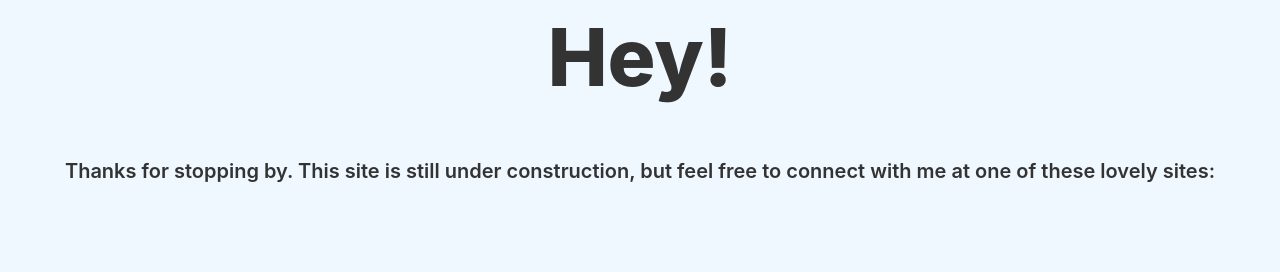
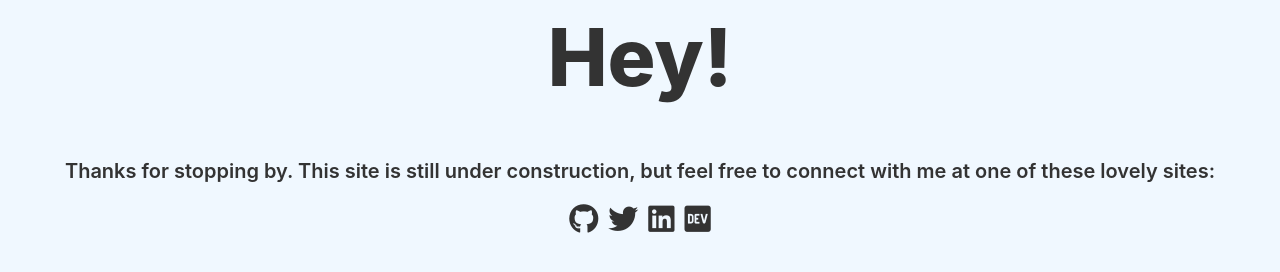
Before and after one commit to calebmckay/calebmckay.github.io, a plain HTML site: page index.html in a window 1280 px wide. Drawn offline with Linux system fonts and the light colour scheme.

Commit message:
Add social icons

```diff
--- a/index.html
+++ b/index.html
@@ -1,5 +1,6 @@
 <html>
     <head>
+        <script src="https://kit.fontawesome.com/bf746b6886.js" crossorigin="anonymous"></script>
         <style>
             html {
                 font-family: -apple-system, BlinkMacSystemFont, 'Segoe UI', Roboto, Oxygen, Ubuntu, Cantarell, 'Open Sans', 'Helvetica Neue', sans-serif;
@@ -28,6 +29,24 @@
                 text-align: center;
             }
 
+            #social-links {
+                display: flex;
+                justify-content: center;
+            }
+
+            .social-icon i {
+                color: #333333;
+                font-size: 30px;
+                margin: 5px;
+                transition: transform 0.1s, text-shadow 0.1s;
+            }
+
+            .social-icon i:hover {
+                color: #000000;
+                text-shadow: 0px 1px 3px rgba(0,0,0,0.3);
+                transform: translateY(-1px);
+            }
+
             @keyframes moveInBottom {
             0% {
                 opacity: 0;
@@ -45,10 +64,10 @@
         <h1>Hey!</h1>
         <h2>Thanks for stopping by. This site is still under construction, but feel free to connect with me at one of these lovely sites:</h2>
         <div id="social-links">
-            <a class="social-icon social-icon__github" href="https://www.github.com/calebmckay"></a>
-            <a class="social-icon social-icon__twitter" href="https://www.twitter.com/spellbee2"></a>
-            <a class="social-icon social-icon__linkedin" href="https://www.linkedin.com/in/caleb-mckay-529a30108/"></a>
-            <a class="social-icon social-icon__devto" href="https://dev.to/calebmckay"></a>
+            <a class="social-icon social-icon__github" href="https://www.github.com/calebmckay"><i class="fab fa-github"></i></a>
+            <a class="social-icon social-icon__twitter" href="https://www.twitter.com/spellbee2"><i class="fab fa-twitter"></i></a>
+            <a class="social-icon social-icon__linkedin" href="https://www.linkedin.com/in/caleb-mckay-529a30108/"><i class="fab fa-linkedin"></i></a>
+            <a class="social-icon social-icon__devto" href="https://dev.to/calebmckay"><i class="fab fa-dev"></i></a>
         </div>
     </body>
 </html>
```
